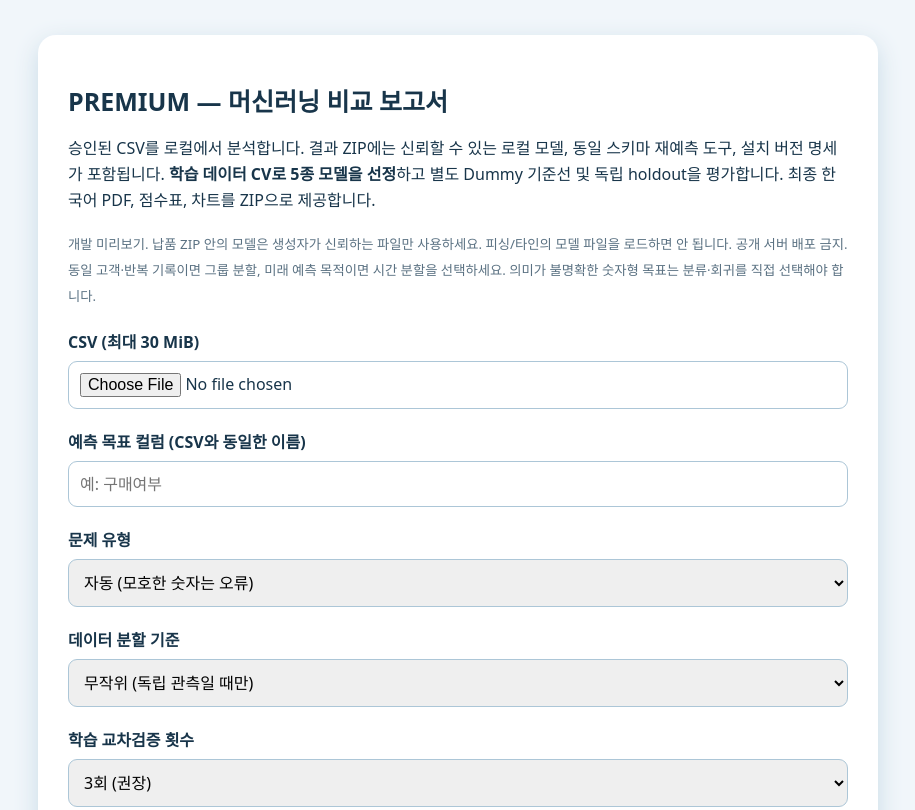
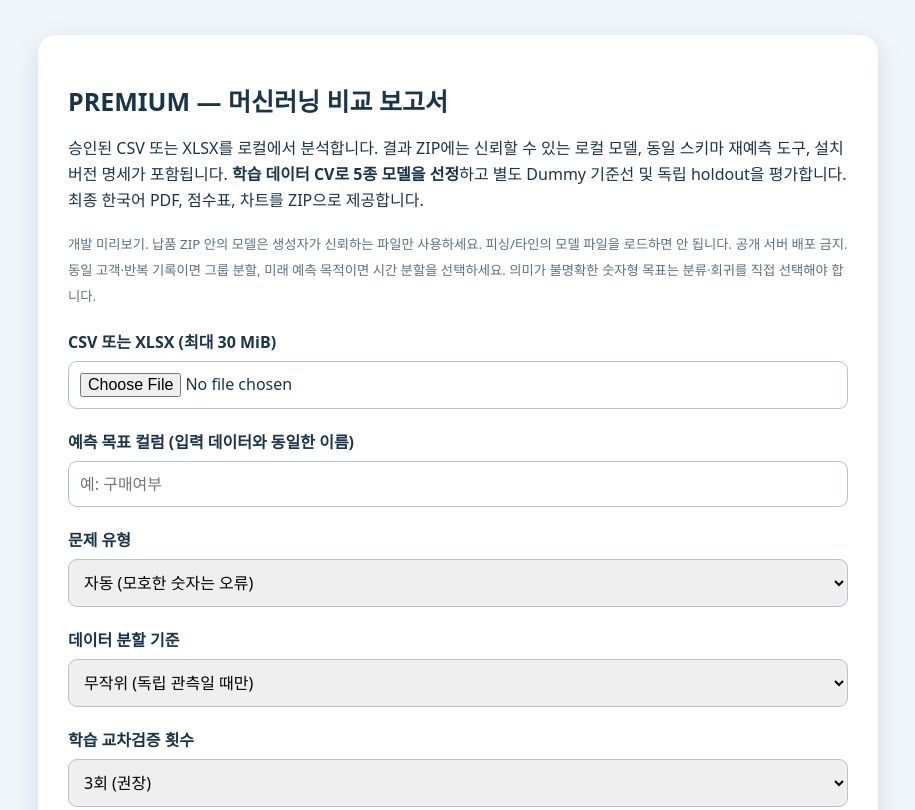
Before and after one commit to hibi89/AI_AutoML_Analyst, a plain HTML site: page frontend/premium_mvp.html in a window 1280 px wide. Shown: the top 810 px of the page, without its empty margins (182-1097 px from the left). Drawn offline with Linux system fonts and the light colour scheme.

Commit message:
ui: align commercial local upload copy with verified XLSX support

```diff
--- a/frontend/premium_mvp.html
+++ b/frontend/premium_mvp.html
@@ -14,11 +14,11 @@ button:disabled{opacity:.5}small{color:#5a7182}pre{white-space:pre-wrap;overflow
 </head>
 <body><main>
 <h1>PREMIUM — 머신러닝 비교 보고서</h1>
-<p>승인된 CSV를 로컬에서 분석합니다. 결과 ZIP에는 신뢰할 수 있는 로컬 모델, 동일 스키마 재예측 도구, 설치 버전 명세가 포함됩니다. <strong>학습 데이터 CV로 5종 모델을 선정</strong>하고 별도 Dummy 기준선 및 독립 holdout을 평가합니다. 최종 한국어 PDF, 점수표, 차트를 ZIP으로 제공합니다.</p>
+<p>승인된 CSV 또는 XLSX를 로컬에서 분석합니다. 결과 ZIP에는 신뢰할 수 있는 로컬 모델, 동일 스키마 재예측 도구, 설치 버전 명세가 포함됩니다. <strong>학습 데이터 CV로 5종 모델을 선정</strong>하고 별도 Dummy 기준선 및 독립 holdout을 평가합니다. 최종 한국어 PDF, 점수표, 차트를 ZIP으로 제공합니다.</p>
 <p><small>개발 미리보기. 납품 ZIP 안의 모델은 생성자가 신뢰하는 파일만 사용하세요. 피싱/타인의 모델 파일을 로드하면 안 됩니다. 공개 서버 배포 금지. 동일 고객·반복 기록이면 그룹 분할, 미래 예측 목적이면 시간 분할을 선택하세요. 의미가 불명확한 숫자형 목표는 분류·회귀를 직접 선택해야 합니다.</small></p>
 <form id="analysis">
-<label for="csv">CSV (최대 30 MiB)</label><input id="csv" type="file" name="file" accept=".csv,.xlsx,text/csv,application/vnd.openxmlformats-officedocument.spreadsheetml.sheet" required>
-<label for="target">예측 목표 컬럼 (CSV와 동일한 이름)</label><input id="target" name="target_column" required placeholder="예: 구매여부">
+<label for="csv">CSV 또는 XLSX (최대 30 MiB)</label><input id="csv" type="file" name="file" accept=".csv,.xlsx,text/csv,application/vnd.openxmlformats-officedocument.spreadsheetml.sheet" required>
+<label for="target">예측 목표 컬럼 (입력 데이터와 동일한 이름)</label><input id="target" name="target_column" required placeholder="예: 구매여부">
 <label for="task">문제 유형</label><select id="task" name="task_type"><option value="auto">자동 (모호한 숫자는 오류)</option><option value="classification">분류</option><option value="regression">회귀</option></select>
 <label for="split">데이터 분할 기준</label><select id="split" name="split_policy"><option value="random">무작위 (독립 관측일 때만)</option><option value="group">그룹 — 동일 고객·장비가 겹치지 않게</option><option value="time">시간 — 과거 학습 / 이후 평가</option></select>
 <div id="groupField" hidden><label for="group">그룹 컬럼명</label><input id="group" name="group_column" placeholder="customer_id"></div>
```
